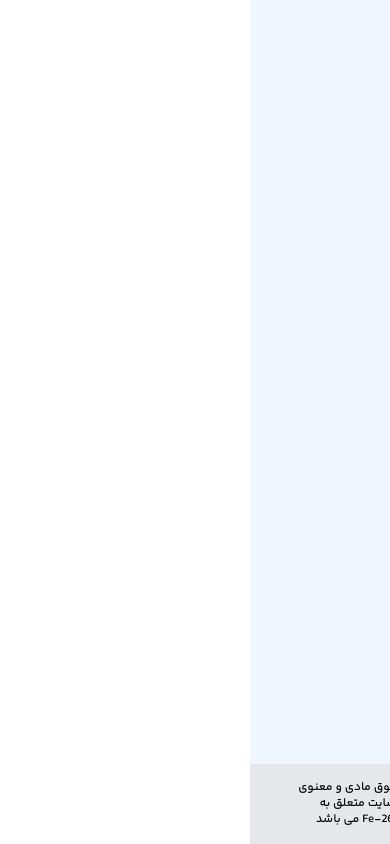
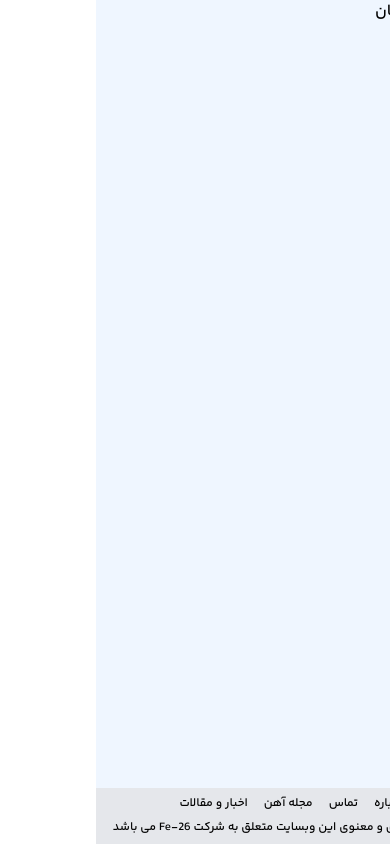
Before and after one commit to sinaRh99/FE26-task, a Next.js app: page / in a window 390 px wide. Built offline with nearby package versions, Linux system fonts and the light colour scheme.

Commit message:
chore(rootLayout): make footer responsive

```diff
--- a/src/app/layout.tsx
+++ b/src/app/layout.tsx
@@ -23,7 +23,7 @@ export default function RootLayout({
       <body className={yekanFont.className}>
         <div className="min-h-screen flex flex-col">
           <main className="grow bg-blue-50">{children}</main>
-          <footer className="bg-gray-200 py-4 px-12 w-full flex justify-between text-xs">
+          <footer className="bg-gray-200 py-2 sm:py-4 px-4 sm:px-12 w-full flex flex-col gap-2 items-center sm:flex-row justify-between text-xs">
             <div className="flex gap-4">
               {['درباره', 'تماس', 'مجله آهن', 'اخبار و مقالات'].map(text => (
                 <StyledLink key={text}>{text}</StyledLink>
```
